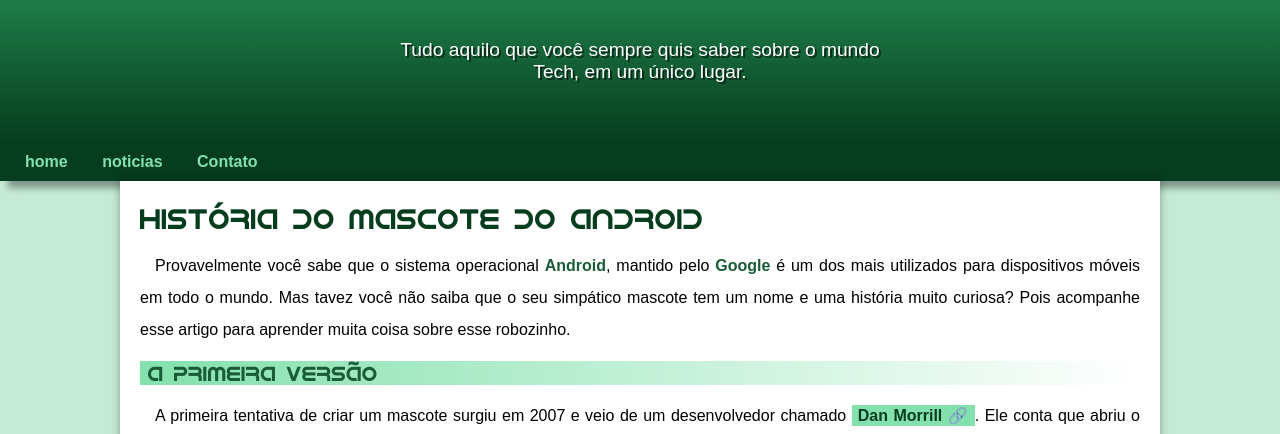
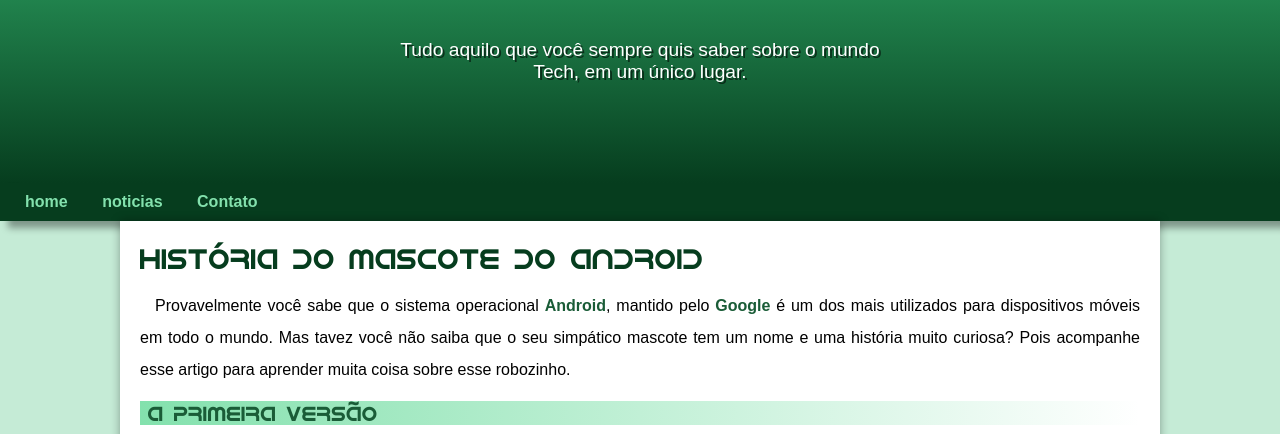
Before and after one commit to Sakoskoa/projeto-android, a plain HTML site: page index.html in a window 1280 px wide. Shown: the part 100-534 px from the top of the page. Drawn offline with Linux system fonts and the light colour scheme.

Commit message:
resolvendo o padding

```diff
--- a/estilo/style.css
+++ b/estilo/style.css
@@ -70,11 +70,10 @@
     color: white;
     font-family: var(--fonte-padrão);
     font-size: 1.2em;
-    color: white;
     padding-right: 10px;
     padding-left: 10px;
     margin: auto;
-    padding-bottom: 30px;
+    padding-bottom: 50px;
     text-shadow: 2px 2px 0px rgba(0, 0, 0, 0.562);
 
 
```
